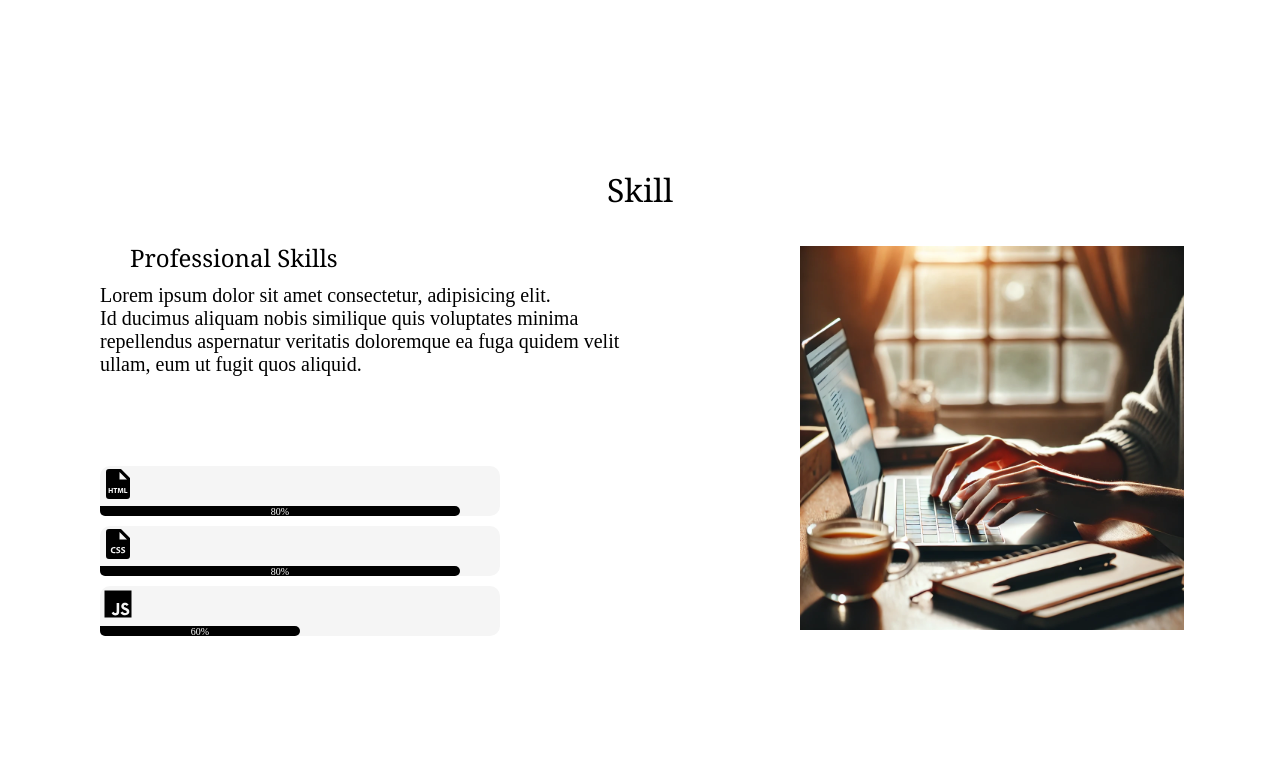
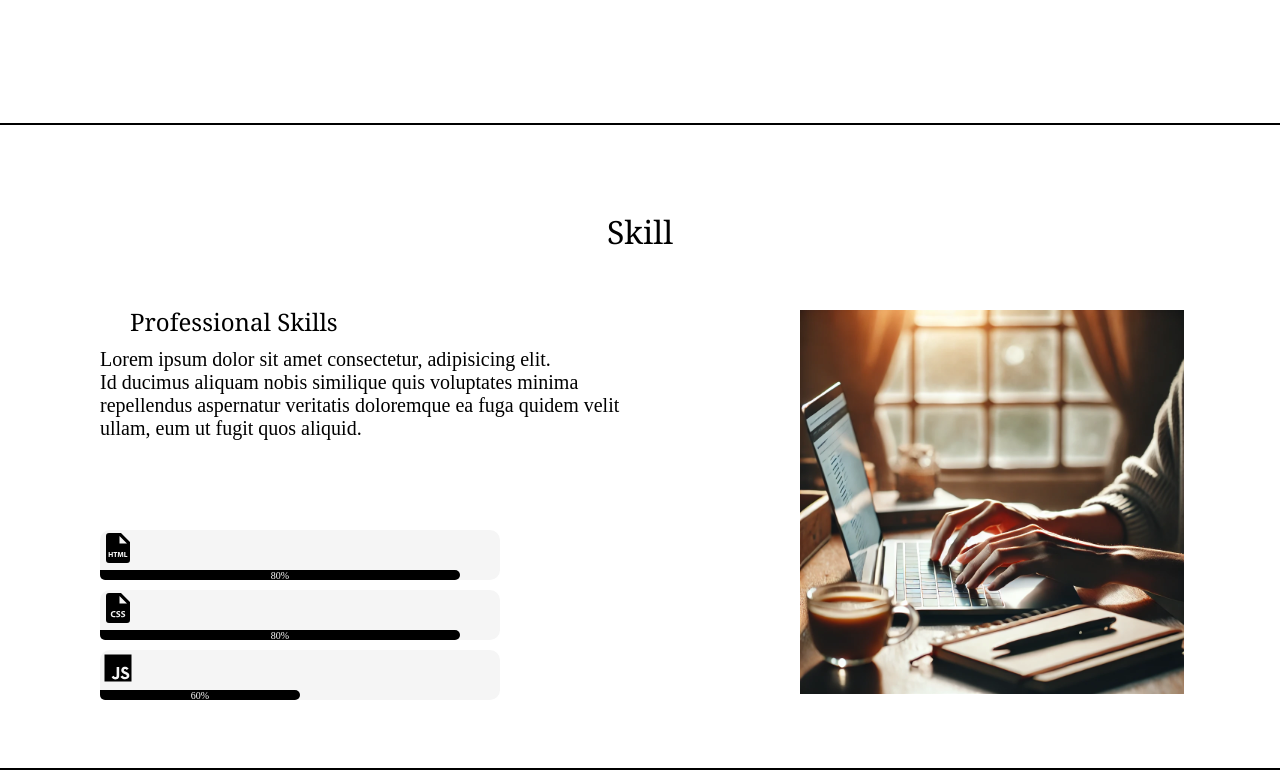
Before and after one commit to Michael7-gif/My-Portfoilo, a plain HTML site: page index.html in a window 1280 px wide. Shown: the part 1088-1869 px from the top of the page. Drawn offline with Linux system fonts and the light colour scheme.

Commit message:
removed some comments and then added hr

```diff
--- a/index.html
+++ b/index.html
@@ -29,16 +29,14 @@
 <!-- <img src="./image/download (1).jfif" alt=""> -->
 <p>Hi,<br>I'am <span class="ab">Michael,</span><br>Web Designer. </p>
 <img src="./image/download (1).jfif" alt="" class="image1">
-<!-- <hr class="as"> -->
+<hr class="as">
 
 <h1 id="About">About</h1>
 
 <img src="./image/Awesome Kaws 4K Wallpapers - WallpaperAccess.jfif" alt="" class="image2">
 <p class="c" ><span class="t">I'm Michael</span><br>Lorem ipsum dolor sit amet consectetur adipisicing elit. Quis nam minus ipsum autem distinctio aliquid eveniet! Laborum ratione minus libero. Numquam dolor dignissimos necessitatibus, id ipsum molestias doloribus tenetur non.</p>
 <h1 id="Skills">Skill</h1>
-<!-- <div class="progress-container">
-<div class="progress-bar">70%</div>
-</div> -->
+<hr class="ap">
 <h2 class="x">Professional Skills</h2>
 <p class="z"> Lorem ipsum dolor sit amet consectetur, adipisicing elit. <br> Id ducimus aliquam nobis similique quis voluptates minima <br> repellendus aspernatur veritatis doloremque ea fuga quidem velit <br> ullam, eum ut fugit quos aliquid.</p>
 <div class="k"> <img src="./image/file-html-solid-24.png" alt=""></div>
@@ -49,7 +47,7 @@
 <div class="n"> 60%</div>
 
 <img src="./image/DALL·E 2025-03-26 21.13.46 - A person typing on a laptop in a cozy home setting. The laptop screen glows softly, reflecting on their hands. A cup of coffee sits nearby on the wood.webp" alt="" class="image3">
-
+<hr class="aq">
 
 <h1 id="Contact" class="p">Contact</h1>
 <form>
@@ -57,7 +55,6 @@
 <input type="text" placeholder="Email" class="v">
 <textarea placeholder="" class="f"></textarea>
 <button class="o">Sumbit</button>
-<!-- <input type="Submit" value="Submit" class="o"> -->
 </form>
 
 <div class="we">
--- a/style.css
+++ b/style.css
@@ -290,15 +290,8 @@ top: -550px;
 
 
 
- .r{
-
-    /* margin-left: 60px;
-    position: relative;
-    top: -440px;
-    margin-left: 90px; */
 
 
- }
  .be{
     /*  */
     margin-left: -40px;
@@ -317,3 +310,22 @@ position: relative;
 top: -499px;
 
 }
+.ap{
+   position: relative;
+   top: -350px;
+   background-color: black;
+   border: none;
+   height: 2px;
+   margin: 20px 0
+
+}
+.aq{
+   position: relative;
+   top: -650px;
+   background-color: black;
+   border: none;
+   height: 2px;
+   margin: 20px 0
+
+
+}
```
